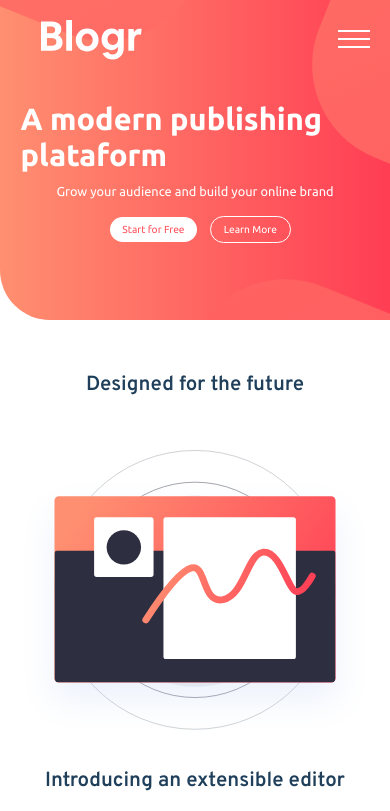
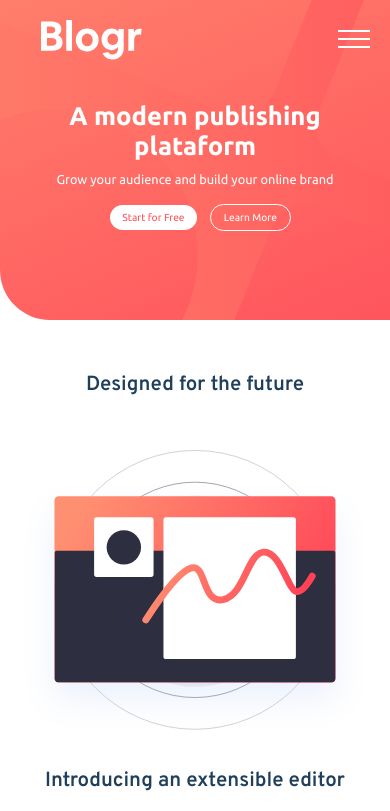
Before and after one commit to gsdeoliveira/Blogr, a plain HTML site: page index.html in a window 390 px wide. Shown: the top 811 px of the page. Drawn offline with Linux system fonts and the light colour scheme.

Commit message:
ajustes no background e alinhamento de textos

```diff
--- a/style.css
+++ b/style.css
@@ -78,6 +78,7 @@ h2 {
 
 p {
     font-size: 2rem;
+    text-align: center;
 }
 
 body {
@@ -97,6 +98,7 @@ body {
     background:  url(images/bg-pattern-intro-desktop.svg), linear-gradient(to right, var(--VeryLightRed), var(--LightRed));
     background-repeat: no-repeat;
     background-position: center;
+    background-position: 30% 50%;
     padding: 3.2rem 12.8rem;
     display: flex;
     flex-direction: column;
@@ -157,6 +159,7 @@ body {
 
 .topo-textos h2 {
     font-size: 4.8rem;
+    text-align: center;
 }
 
 .learn-more {
@@ -332,6 +335,8 @@ footer ul li a:hover {
 
     .topo {
         padding: 3.2rem;
+        background-position: 40% 50%;
+        background-size:  300%;
     }
 
 
@@ -477,6 +482,11 @@ footer ul li a:hover {
  }
 
  @media (max-width: 480px) {
+    .topo-textos h2 {
+        font-size: 4rem;
+        text-align: center;
+    }
+
     section.tres {
         height: 420px;
     }
```
